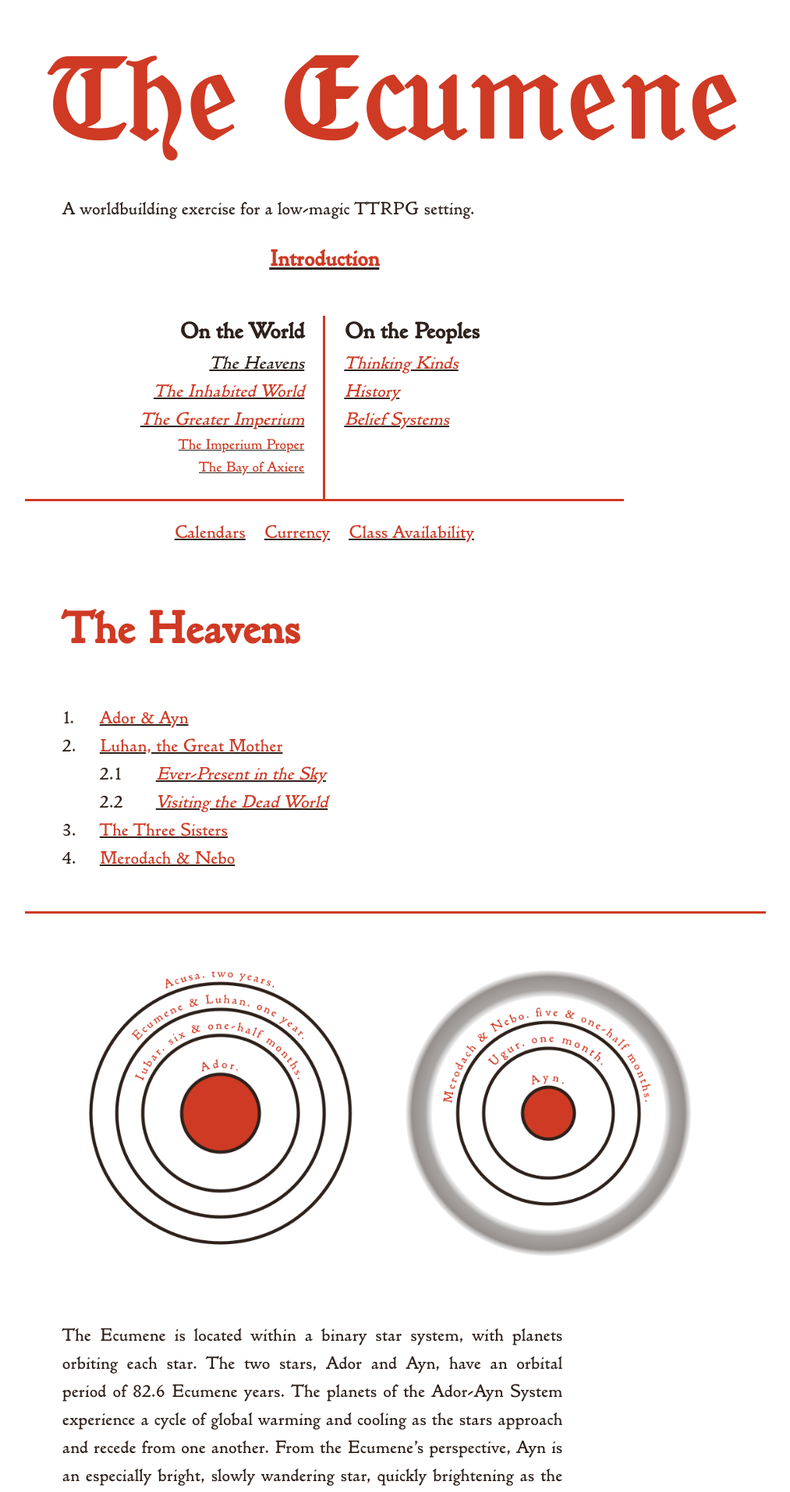
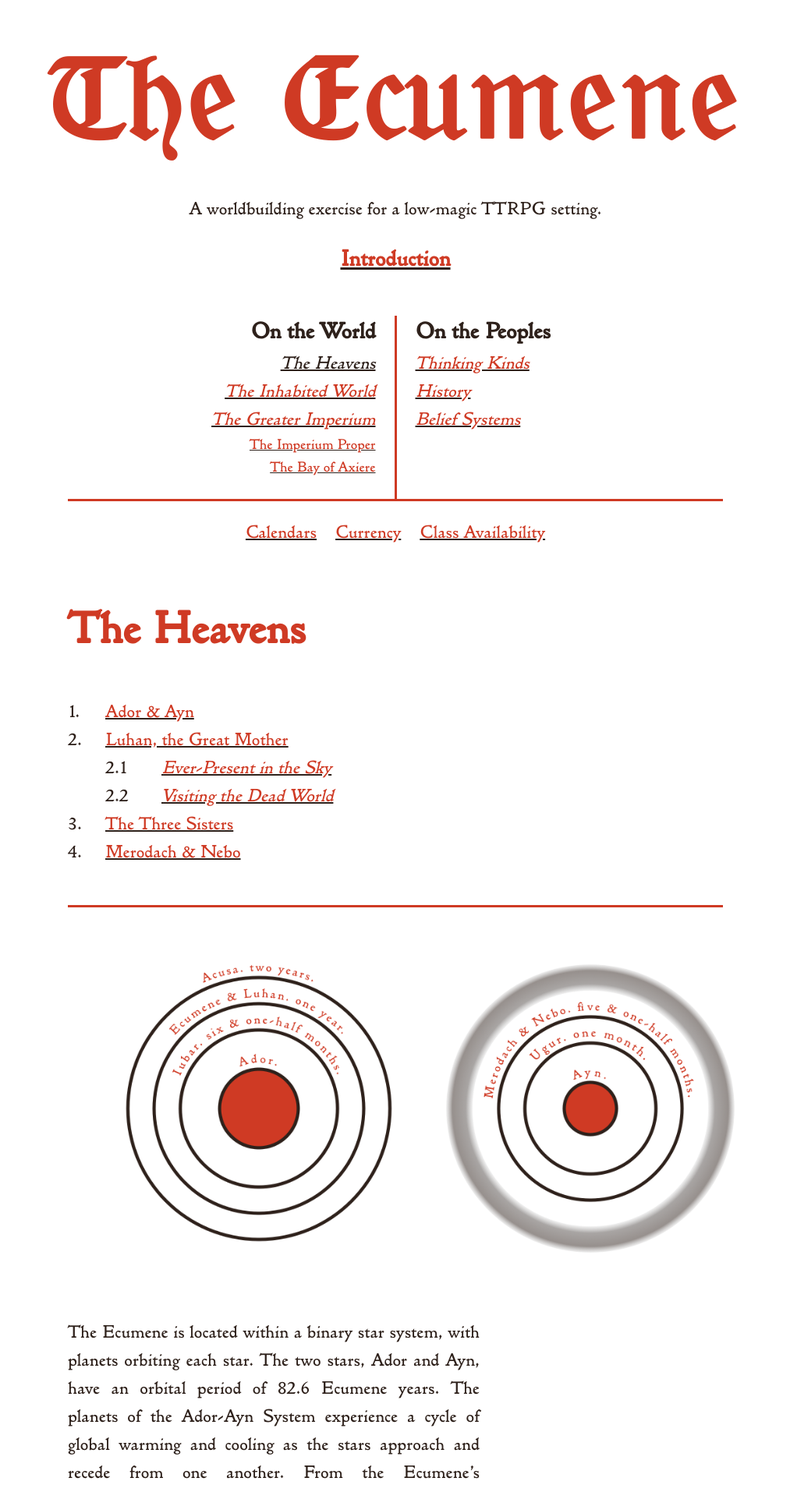
Before and after one commit to kmules1/kmules1.github.io, a Jekyll site: the page built from ecumene/heavens.md, in a window 1280 px wide. Shown: the top 1914 px of the page at 78% size, without its empty margins (133-1146 px from the left). Built offline with Jekyll 4.4.1, drawn with Linux system fonts in a browser that asks for light colours.

Commit message:
return to single-column formatting

```diff
--- a/assets/css/ecumene2.scss
+++ b/assets/css/ecumene2.scss
@@ -43,7 +43,6 @@ h1, h2, h3 {
 	color:						var(--red);
 }
 h1 {
-	margin-inline:				2rem;
 	font-size:					2.5rem;
 }
 h2 {	font-size:				1.5rem;	}
@@ -57,7 +56,7 @@ body {
 }
 
 body > * {
-	max-width:					80ch;
+	max-width:					35rem;
 	margin-inline:				auto;
 }
 
@@ -86,7 +85,9 @@ em.ae {
  */
 
 header {
-	border-bottom:				0.125rem solid var(--red);
+	border-block-end:			0.125rem solid var(--red);
+	margin-block-end:			2rem;
+	padding-block-end:			2rem;
 }
 
 header title-block {
@@ -95,19 +96,12 @@ header title-block {
 	font-size:					min(15vw,7rem);
 	color:						var(--red);
 	text-align:					center;
+	margin-inline:				-2rem;
 }
 
 header subtitle-block {
 	display:					block;
-	width:						80%;
-	margin:						auto;
-	text-align:					justify;
-}
-
-header subtitle-block,
-header nav {
-	max-width:					28rem;
-	margin-inline:				2rem;
+	text-align:					center;
 }
 
 /*
@@ -153,7 +147,7 @@ nav hr.double-column {
 	flex:						2;
 	flex-basis:					100%;
 	border-width:				0.125rem 0 0 0;
-	margin:						0 -2rem 0;
+	margin:						0;
 }
 
 nav ul {
@@ -202,9 +196,7 @@ nav section.reference li {
  */
 
 #toc {
-	margin:						2rem;
-	//column-count:				2;
-	width:						50%;
+
 }
 #toc ul {
 	padding-left:				unset;
@@ -264,8 +256,7 @@ main {
 }
 
 main > * {
-	margin-inline:				2rem;
-	width:						54ch;
+	width:						22rem;
 }
 
 main h2 {
@@ -273,9 +264,7 @@ main h2 {
 	counter-reset:				main-subheaders;
 	display:					grid;
 	grid-template-columns:		2rem auto;
-	margin-inline:				0;
-	width:						100%;
-	border-block-start:			0.125rem solid var(--red);
+	margin-inline-start:		-2rem;
 }
 main h2::before {
 	display:					block;
@@ -286,8 +275,7 @@ main h3 {
 	counter-increment:			main-subheaders;
 	display:					grid;
 	grid-template-columns:		2rem auto;
-	max-width:					28rem;
-	margin-inline:				0;
+	margin-inline-start:		-2rem;
 }
 
 main h3::before {
@@ -295,27 +283,18 @@ main h3::before {
 	content:					counter(main-headers) "." counter(main-subheaders);
 }
 
-main p,main ul {
+main p, main ul {
 	text-align:					justify;
+	margin:						0;
 }
 
-main section {
-	columns:					2;
-	column-gap:					2ch;
+main p::before {
+	content:					"¶  ";
+	color:						var(--red);
+	opacity:					0;
 }
-
-main section p,
-main section ul {
-	margin:						0;
-}
-main section p::before {
-	display:					inline-block;
-	content:					"¶";
-	color:						var(--red);
-	width:						2ch;
-}
-main section p:first-of-type::before,
-main section :not(p) + p::before {
+main p:first-of-type::before,
+main :not(p) + p::before {
 	display:					none;
 }
 
@@ -334,7 +313,7 @@ main li::before {
 }
 
 main .wide {
-	width:						70ch;
+	width:						100%;
 }
 
 /*
@@ -368,7 +347,7 @@ figure.paired-figures {
 aside.sidebox {
 	display:					block;
 	float:						right;
-	width:						25ch;
+	width:						10rem;
 	clear:						both;
 	margin-inline:				0;
 	font-size:					0.8rem;
```
